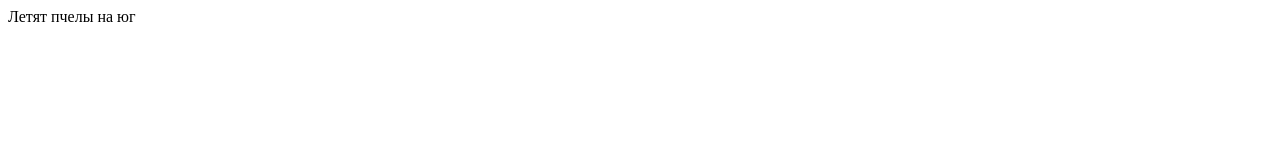
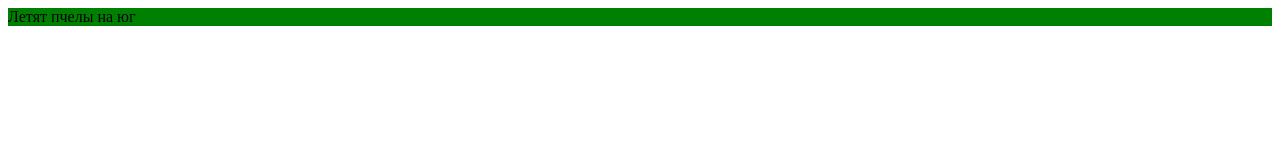
Before and after one commit to vavilinsergey/1.3-Adaptive-Vavilin-S, a plain HTML site: page index.html in a window 1280 px wide. Drawn offline with Linux system fonts and the light colour scheme.

Commit message:
Добавил разный бэкграунд для разных разрешений

```diff
--- a/style.css
+++ b/style.css
@@ -33,9 +33,19 @@ html {
 }
 
 @media (width: 320px) {
-
+    .header-nav {
+        background-color: red;
+    }
 }
 
-@media (min-width: 768px) {}
+@media (min-width: 768px) {
+    .header-nav {
+        background-color: blue;
+    }
+}
 
-@media (min-width: 1120px) {}
+@media (min-width: 1120px) {
+    .header-nav {
+        background-color: green;
+    }
+}
```
